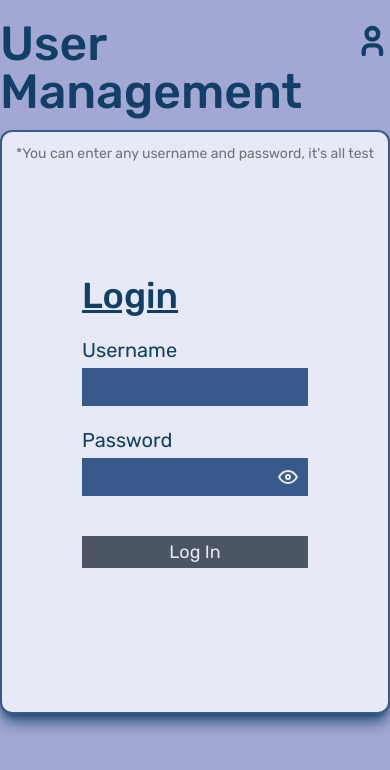
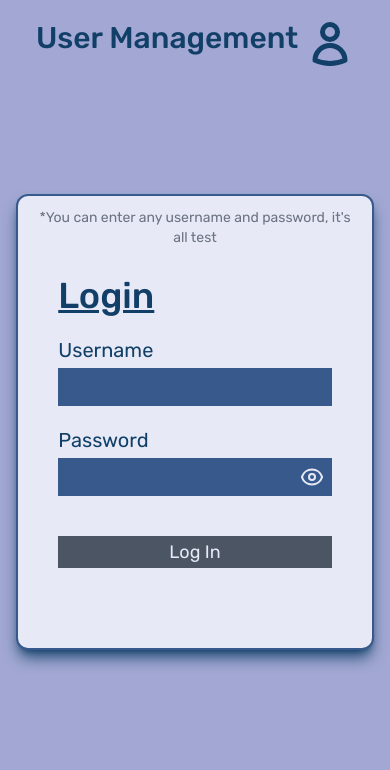
Before and after one commit to Fabrizio35/user-management, a Next.js app: page / in a window 390 px wide. Shown: the top 770 px of the page. Built offline with nearby package versions, Linux system fonts and the light colour scheme.

Commit message:
first commit

```diff
--- a/src/Icons.tsx
+++ b/src/Icons.tsx
@@ -1,69 +1,66 @@
 interface Props {
-  size?: string;
   className?: string;
-  strokeWidth?: string;
+  strokeWidth?: number;
 }
 
-export const EyeIcon = ({ size, className, strokeWidth }: Props) => {
+export const EyeIcon = ({ className, strokeWidth }: Props) => {
   return (
     <svg
       xmlns="http://www.w3.org/2000/svg"
-      className={`icon icon-tabler icon-tabler-eye ${className}`}
-      width={size ? size : "24"}
-      height={size ? size : "24"}
+      fill="none"
       viewBox="0 0 24 24"
-      strokeWidth={strokeWidth ? strokeWidth : "2"}
+      strokeWidth={strokeWidth ? strokeWidth : 1.5}
       stroke="currentColor"
-      fill="none"
-      strokeLinecap="round"
-      strokeLinejoin="round"
+      className={className}
     >
-      <path stroke="none" d="M0 0h24v24H0z" fill="none"></path>
-      <path d="M10 12a2 2 0 1 0 4 0a2 2 0 0 0 -4 0"></path>
-      <path d="M21 12c-2.4 4 -5.4 6 -9 6c-3.6 0 -6.6 -2 -9 -6c2.4 -4 5.4 -6 9 -6c3.6 0 6.6 2 9 6"></path>
+      <path
+        strokeLinecap="round"
+        strokeLinejoin="round"
+        d="M2.036 12.322a1.012 1.012 0 010-.639C3.423 7.51 7.36 4.5 12 4.5c4.638 0 8.573 3.007 9.963 7.178.07.207.07.431 0 .639C20.577 16.49 16.64 19.5 12 19.5c-4.638 0-8.573-3.007-9.963-7.178z"
+      />
+      <path
+        strokeLinecap="round"
+        strokeLinejoin="round"
+        d="M15 12a3 3 0 11-6 0 3 3 0 016 0z"
+      />
     </svg>
   );
 };
 
-export const UserIcon = ({ size, className, strokeWidth }: Props) => {
+export const UserIcon = ({ className, strokeWidth }: Props) => {
   return (
     <svg
       xmlns="http://www.w3.org/2000/svg"
-      className={`icon icon-tabler icon-tabler-user ${className}`}
-      width={size ? size : "24"}
-      height={size ? size : "24"}
+      fill="none"
       viewBox="0 0 24 24"
-      strokeWidth={strokeWidth ? strokeWidth : "2"}
+      strokeWidth={strokeWidth ? strokeWidth : 1.5}
       stroke="currentColor"
-      fill="none"
-      strokeLinecap="round"
-      strokeLinejoin="round"
+      className={className}
     >
-      <path stroke="none" d="M0 0h24v24H0z" fill="none"></path>
-      <path d="M8 7a4 4 0 1 0 8 0a4 4 0 0 0 -8 0"></path>
-      <path d="M6 21v-2a4 4 0 0 1 4 -4h4a4 4 0 0 1 4 4v2"></path>
+      <path
+        strokeLinecap="round"
+        strokeLinejoin="round"
+        d="M15.75 6a3.75 3.75 0 11-7.5 0 3.75 3.75 0 017.5 0zM4.501 20.118a7.5 7.5 0 0114.998 0A17.933 17.933 0 0112 21.75c-2.676 0-5.216-.584-7.499-1.632z"
+      />
     </svg>
   );
 };
 
-export const EyeOffIcon = ({ size, className, strokeWidth }: Props) => {
+export const EyeOffIcon = ({ className, strokeWidth }: Props) => {
   return (
     <svg
       xmlns="http://www.w3.org/2000/svg"
-      className={`icon icon-tabler icon-tabler-eye-off ${className}`}
-      width={size ? size : "24"}
-      height={size ? size : "24"}
+      fill="none"
       viewBox="0 0 24 24"
-      strokeWidth={strokeWidth ? strokeWidth : "2"}
+      strokeWidth={strokeWidth ? strokeWidth : 1.5}
       stroke="currentColor"
-      fill="none"
-      strokeLinecap="round"
-      strokeLinejoin="round"
+      className={className}
     >
-      <path stroke="none" d="M0 0h24v24H0z" fill="none"></path>
-      <path d="M10.585 10.587a2 2 0 0 0 2.829 2.828"></path>
-      <path d="M16.681 16.673a8.717 8.717 0 0 1 -4.681 1.327c-3.6 0 -6.6 -2 -9 -6c1.272 -2.12 2.712 -3.678 4.32 -4.674m2.86 -1.146a9.055 9.055 0 0 1 1.82 -.18c3.6 0 6.6 2 9 6c-.666 1.11 -1.379 2.067 -2.138 2.87"></path>
-      <path d="M3 3l18 18"></path>
+      <path
+        strokeLinecap="round"
+        strokeLinejoin="round"
+        d="M3.98 8.223A10.477 10.477 0 001.934 12C3.226 16.338 7.244 19.5 12 19.5c.993 0 1.953-.138 2.863-.395M6.228 6.228A10.45 10.45 0 0112 4.5c4.756 0 8.773 3.162 10.065 7.498a10.523 10.523 0 01-4.293 5.774M6.228 6.228L3 3m3.228 3.228l3.65 3.65m7.894 7.894L21 21m-3.228-3.228l-3.65-3.65m0 0a3 3 0 10-4.243-4.243m4.242 4.242L9.88 9.88"
+      />
     </svg>
   );
 };
--- a/src/app/dashboard/page.tsx
+++ b/src/app/dashboard/page.tsx
@@ -1,26 +1,22 @@
 "use client";
 import { useContext, useEffect } from "react";
-import { UserContext } from "@/context/userContext";
+import { UserContext } from "@/context/UserContext";
+import { useRouter } from "next/navigation";
+import UserList from "@/components/UserList";
 
 export default function Dashboard() {
-  const { state, dispatch } = useContext(UserContext);
+  const { state } = useContext(UserContext);
+  const router = useRouter();
 
-  const fetchData = async () => {
-    try {
-      const response = await fetch("https://dummyjson.com/users");
-      const data = await response.json();
-      const users = data.users;
-      dispatch({ type: "GET_USERS", payload: users });
-    } catch (error) {
-      console.error(error);
-    }
-  };
+  const users = state.users;
 
   useEffect(() => {
-    fetchData();
-  }, []);
+    if (users.length < 1) router.push("/");
+  }, [users, router]);
 
-  console.log(state.users);
-
-  return <main className="bg-foSemiLight min-h-screen"></main>;
+  return (
+    <main className="bg-foSemiLight min-h-screen">
+      <UserList users={users} />
+    </main>
+  );
 }
--- a/src/app/layout.tsx
+++ b/src/app/layout.tsx
@@ -1,7 +1,7 @@
 import "./globals.css";
 import type { Metadata } from "next";
 import { Rubik } from "next/font/google";
-import { UserContextProvider } from "@/context/userContext";
+import { UserContextProvider } from "@/context/UserContext";
 
 const rubik = Rubik({
   subsets: ["latin"],
--- a/src/app/page.tsx
+++ b/src/app/page.tsx
@@ -1,13 +1,20 @@
 import Login from "@/components/Login";
 import { UserIcon } from "@/Icons";
+
+function Title(): JSX.Element {
+  return (
+    <div className="absolute top-5 flex text-foDark font-medium gap-2 select-none">
+      <h1 className="sm:flex mb-10 text-3xl sm:text-5xl">User Management</h1>
+      {/* <h1 className="sm:hidden mb-10 text-5xl">UM</h1> */}
+      <UserIcon className="h-12 w-12" strokeWidth={2.5} />
+    </div>
+  );
+}
 
 export default function Home() {
   return (
     <main className="bg-foSemiLight min-h-screen flex items-center justify-center relative">
-      <div className="absolute top-5 flex text-foDark font-medium gap-2 select-none">
-        <h1 className="mb-10 text-5xl">User Management</h1>
-        <UserIcon size="42" strokeWidth="3" />
-      </div>
+      <Title />
       <Login />
     </main>
   );
--- a/src/components/Login.tsx
+++ b/src/components/Login.tsx
@@ -1,7 +1,8 @@
 "use client";
-import { useState, useEffect } from "react";
+import { useState, useEffect, useContext } from "react";
 import { EyeIcon, EyeOffIcon } from "@/Icons";
 import { useRouter } from "next/navigation";
+import { UserContext } from "@/context/UserContext";
 
 interface InitialState {
   username: string;
@@ -47,6 +48,8 @@ const Login: React.FC = () => {
 
   const router = useRouter();
 
+  const { dispatch } = useContext(UserContext);
+
   const changeHandler = (e: React.ChangeEvent<HTMLInputElement>) => {
     const { name, value } = e.target;
     setForm({ ...form, [name]: value });
@@ -62,8 +65,20 @@ const Login: React.FC = () => {
     if (type === "blur") setFocus({ ...focus, [name]: false });
   };
 
-  const submitHandler = (e: React.FormEvent<HTMLFormElement>) => {
+  const fetchData = async () => {
+    try {
+      const response = await fetch("https://dummyjson.com/users");
+      const data = await response.json();
+      const users = data.users;
+      dispatch({ type: "GET_USERS", payload: users });
+    } catch (error) {
+      console.error(error);
+    }
+  };
+
+  const submitHandler = async (e: React.FormEvent<HTMLFormElement>) => {
     e.preventDefault();
+    await fetchData();
     router.push("/dashboard");
   };
 
@@ -74,10 +89,10 @@ const Login: React.FC = () => {
   return (
     <form
       onSubmit={submitHandler}
-      className="flex flex-col gap-5 bg-foLight px-20 py-36 rounded-xl border-2 border-foSemiDark relative shadow-lg shadow-foDark/90"
+      className="flex flex-col gap-5 bg-foLight w-11/12 px-10 py-20 sm:w-auto sm:px-20 sm:py-36 rounded-xl border-2 border-foSemiDark relative shadow-lg shadow-foDark/90"
     >
-      <span className="absolute top-3 left-0 right-0 text-center text-gray-500 text-sm">
-        *You can enter any username and password, it's all test
+      <span className="mx-5 sm:mx-0 absolute top-3 left-0 right-0 text-center text-gray-500 text-sm">
+        *You can enter any username and password, it&apos;s all test
       </span>
       <div className="relative flex flex-col">
         <h2 className="text-4xl text-foDark font-medium underline select-none">
@@ -141,11 +156,17 @@ const Login: React.FC = () => {
           />
           {viewPassword ? (
             <div onClick={() => setViewPassword(false)}>
-              <EyeOffIcon className="absolute top-1/2 transform -translate-y-1/2 right-2 cursor-pointer" />
+              <EyeOffIcon
+                className="absolute top-1/2 transform -translate-y-1/2 right-2 cursor-pointer h-6 w-6"
+                strokeWidth={2}
+              />
             </div>
           ) : (
             <div onClick={() => setViewPassword(true)}>
-              <EyeIcon className="absolute top-1/2 transform -translate-y-1/2 right-2 cursor-pointer" />
+              <EyeIcon
+                className="absolute top-1/2 transform -translate-y-1/2 right-2 cursor-pointer h-6 w-6"
+                strokeWidth={2}
+              />
             </div>
           )}
         </div>
--- /dev/null
+++ b/src/components/UserList.tsx
@@ -0,0 +1,11 @@
+import { User } from "@/types/User";
+
+interface Props {
+  users: User[];
+}
+
+const UserList: React.FC<Props> = ({ users }) => {
+  return <section></section>;
+};
+
+export default UserList;
--- /dev/null
+++ b/src/context/reducer.ts
@@ -0,0 +1,10 @@
+import { StateType, ActionType } from "@/types/Context";
+
+export const reducer = (state: StateType, action: ActionType) => {
+  switch (action.type) {
+    case "GET_USERS":
+      return { ...state, users: action.payload };
+    default:
+      return state;
+  }
+};
--- a/src/context/userContext.tsx
+++ b/src/context/userContext.tsx
@@ -1,27 +1,10 @@
 "use client";
 import React, { Dispatch, createContext, useReducer } from "react";
-import { User } from "@/types/User";
-
-type StateType = {
-  users: User[];
-};
-
-type ActionType<T = any> = {
-  type: string;
-  payload?: T;
-};
+import { reducer } from "./reducer";
+import { StateType, ActionType } from "@/types/Context";
 
 const initialState: StateType = {
   users: [],
-};
-
-const reducer = (state: StateType, action: ActionType) => {
-  switch (action.type) {
-    case "GET_USERS":
-      return { ...state, users: action.payload };
-    default:
-      return state;
-  }
 };
 
 export const UserContext = createContext<{
--- /dev/null
+++ b/src/types/Context.ts
@@ -0,0 +1,10 @@
+import { User } from "./User";
+
+export type StateType = {
+  users: User[];
+};
+
+export type ActionType<T = any> = {
+  type: string;
+  payload?: T;
+};
```
Also changed, not shown: src/types/User.ts (+4 -25 lines), .eslintrc.json.
